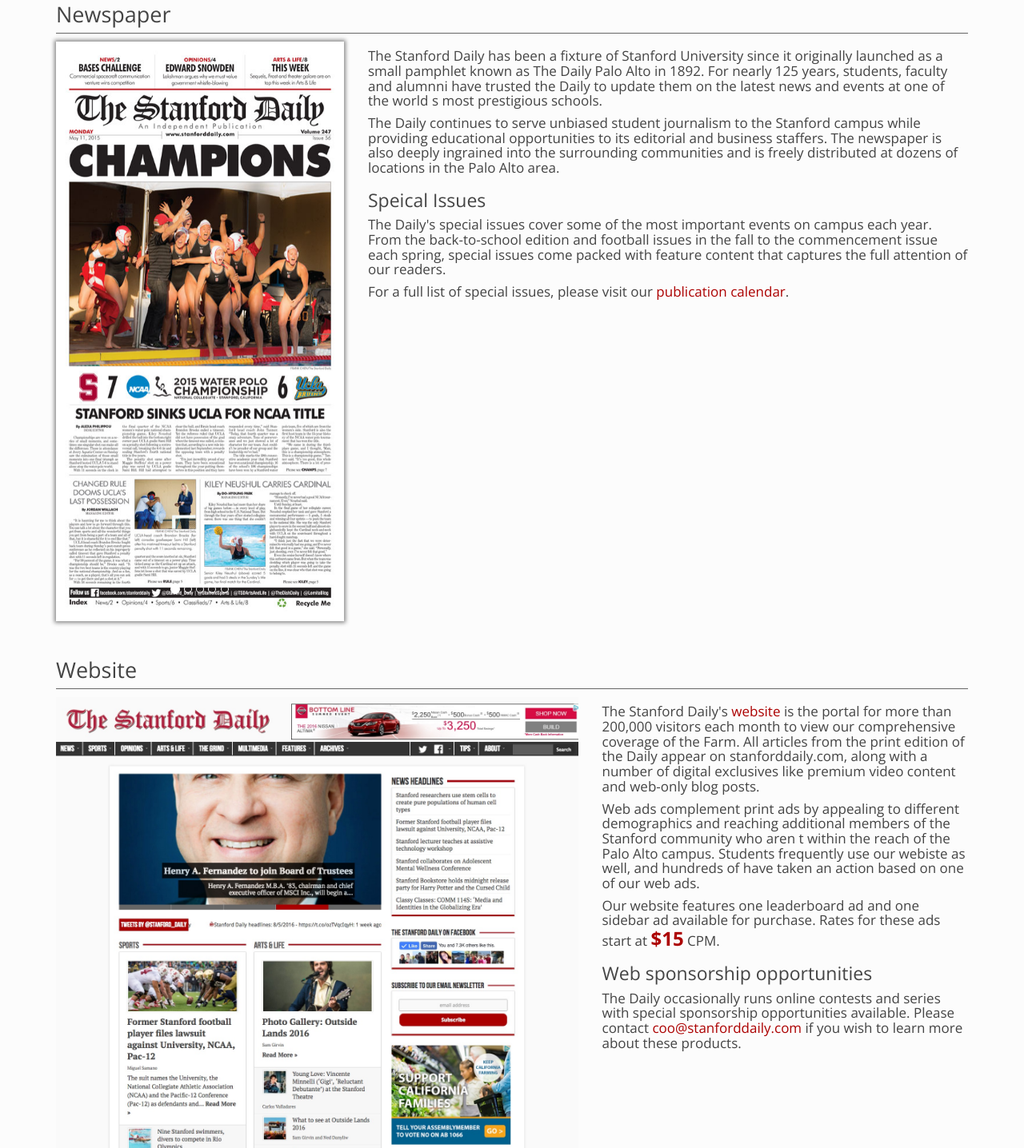
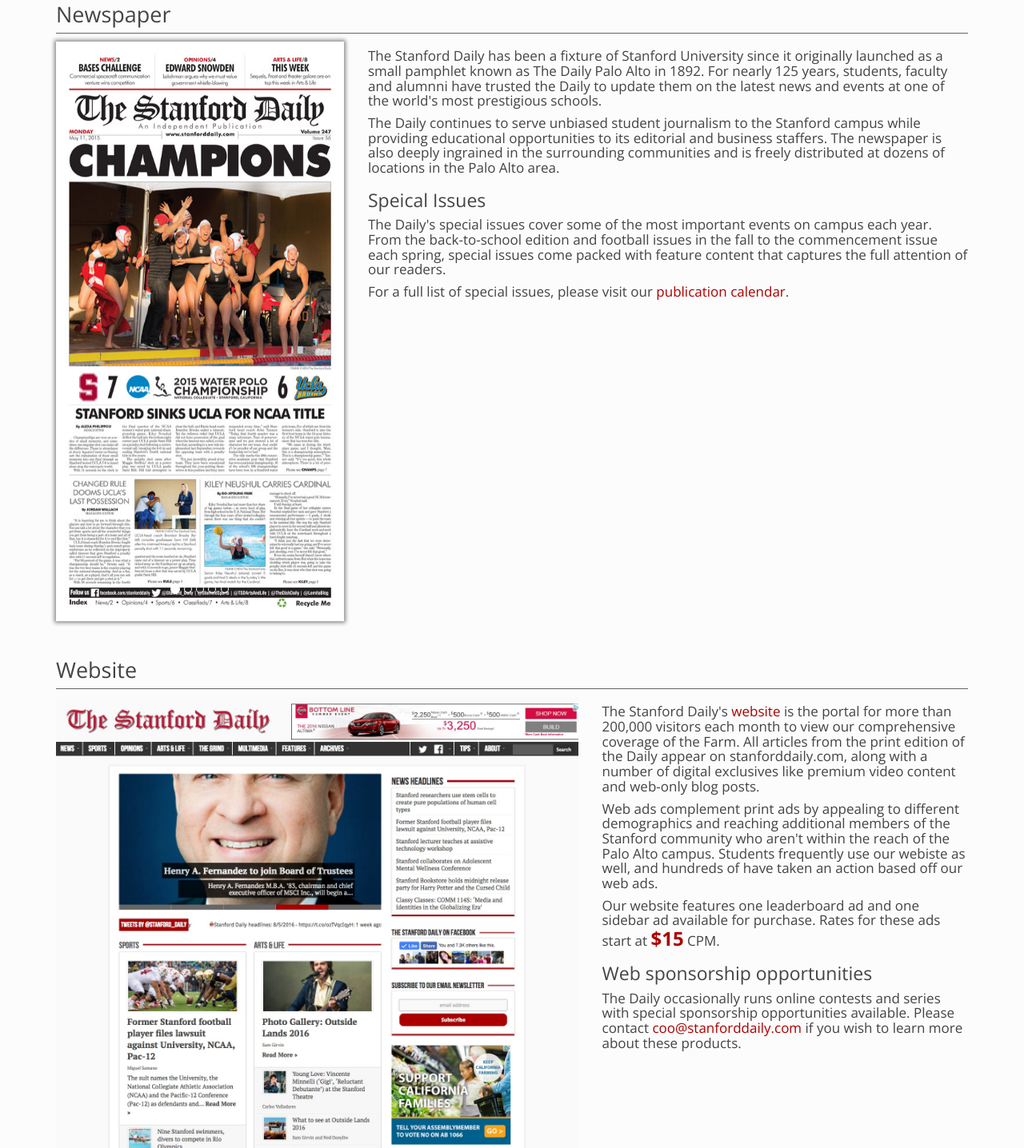
Before and after one commit to tsd-innovation/media-site, a PHP site: page / in a window 1280 px wide. Shown: the part 1993-3429 px from the top of the page at 80% size. Run offline with PHP 8.4, Linux system fonts and the light colour scheme; some libraries are stand-ins or nearby versions.

Commit message:
Fixed apostrophe error

```diff
--- a/index.php
+++ b/index.php
@@ -237,15 +237,15 @@
 
                         <div class="carousel-inner" role="listbox">
                         	<div class="item active">
-                            	<img src="images/stanford-daily-womens-water-polo.jpg" alt="Women&nbsp;s water polo wins national championship" />
+                            	<img src="images/stanford-daily-womens-water-polo.jpg" alt="Women&#39;s water polo wins national championship" />
                             </div>
 
                             <div class="item">
-                            	<img src="images/stanford-daily-admit-rate.jpg" alt="Stanford&nbsp;s admit rate drops to 4.69 percent" />
+                            	<img src="images/stanford-daily-admit-rate.jpg" alt="Stanford&#39;s admit rate drops to 4.69 percent" />
                             </div>
 
                             <div class="item">
-                            	<img src="images/stanford-daily-sae.jpg" alt="Investigation into Sigma Alpha Epsilon&nbsp;s loss of campus housing" />
+                            	<img src="images/stanford-daily-sae.jpg" alt="Investigation into Sigma Alpha Epsilon&#39;s loss of campus housing" />
                             </div>
 
                             <div class="item">
@@ -261,8 +261,8 @@
                     </div>
                 </div>
               	<div class="col-md-8">
-                	<h4><p>The Stanford Daily has been a fixture of Stanford University since it originally launched as a small pamphlet known as The Daily Palo Alto in 1892. For nearly 125 years, students, faculty and alumnni have trusted the Daily to update them on the latest news and events at one of the world&nbsp;s most prestigious schools.</p>
-                    <p>The Daily continues to serve unbiased student journalism to the Stanford campus while providing educational opportunities to its editorial and business staffers. The newspaper is also deeply ingrained into the surrounding communities and is freely distributed at dozens of locations in the Palo Alto area.</p></h4>
+                	<h4><p>The Stanford Daily has been a fixture of Stanford University since it originally launched as a small pamphlet known as The Daily Palo Alto in 1892. For nearly 125 years, students, faculty and alumnni have trusted the Daily to update them on the latest news and events at one of the world&#39;s most prestigious schools.</p>
+                    <p>The Daily continues to serve unbiased student journalism to the Stanford campus while providing educational opportunities to its editorial and business staffers. The newspaper is also deeply ingrained in the surrounding communities and is freely distributed at dozens of locations in the Palo Alto area.</p></h4>
                     <h3>Speical Issues</h3>
                     <h4><p>The Daily's special issues cover some of the most important events on campus each year. From the back-to-school edition and football issues in the fall to the commencement issue each spring, special issues come packed with feature content that captures the full attention of our readers.</p>
                     <p>For a full list of special issues, please visit our <a href="#Calendar" class="page-scroll">publication calendar</a>.</p>
@@ -285,7 +285,7 @@
                 <div class="col-md-5">
                 	<h4>
                     	<p>The Stanford Daily's <a href="stanforddaily.com">website</a> is the portal for more than 200,000 visitors each month to view our comprehensive coverage of the Farm. All articles from the print edition of the Daily appear on stanforddaily.com, along with a number of digital exclusives like premium video content and web-only blog posts.</p>
-                        <p>Web ads complement print ads by appealing to different demographics and reaching additional members of the Stanford community who aren&nbsp;t within the reach of the Palo Alto campus. Students frequently use our webiste as well, and hundreds of  have taken an action based on one of our web ads.</p>
+                        <p>Web ads complement print ads by appealing to different demographics and reaching additional members of the Stanford community who aren&#39;t within the reach of the Palo Alto campus. Students frequently use our webiste as well, and hundreds of  have taken an action based off our web ads.</p>
                         <p>Our website features one leaderboard ad and one sidebar ad available for purchase. Rates for these ads start at <strong class="num">$15</strong> CPM.</p>
                     </h4>
                     <h3>Web sponsorship opportunities</h3>
```
